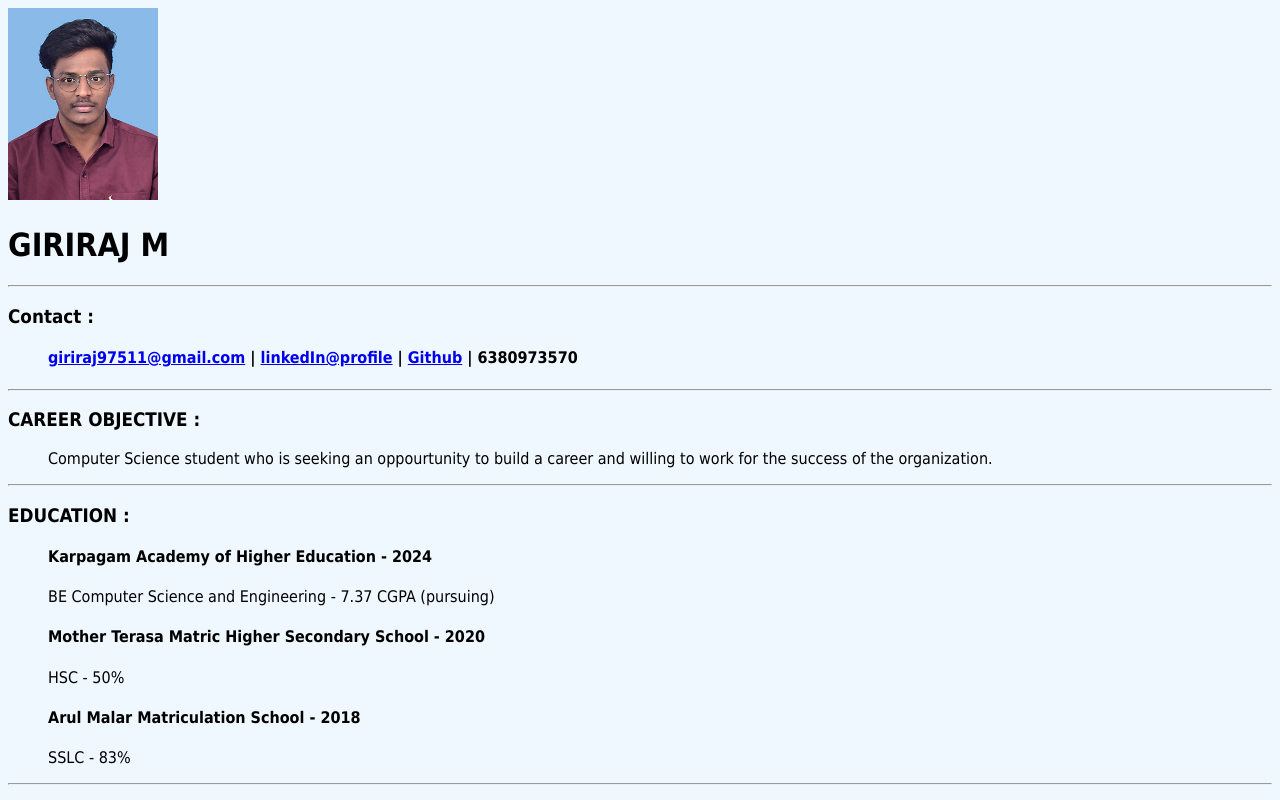
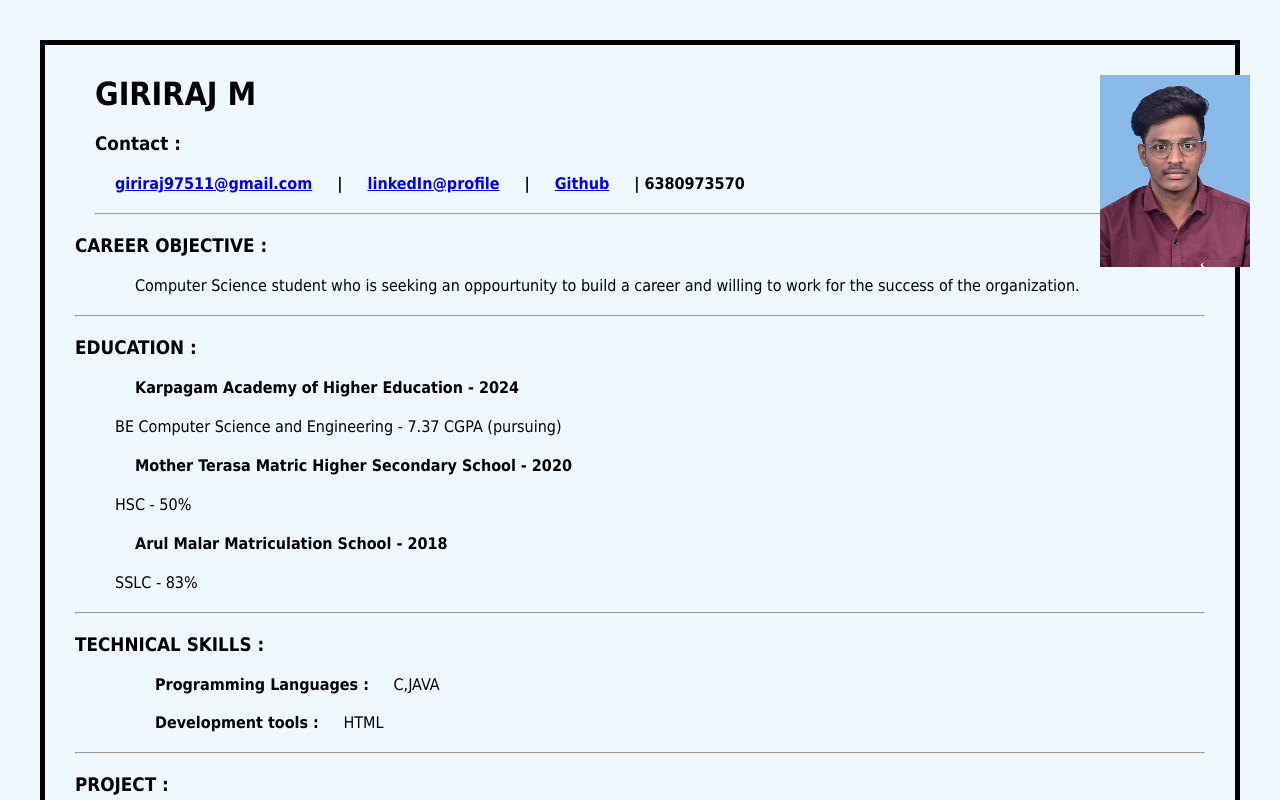
Before and after one commit to Foxygiri/resume, a plain HTML site: page resume.html in a window 1280 px wide. Shown: the top 800 px of the page. Drawn offline with Linux system fonts and the light colour scheme.

Commit message:
making changes

```diff
--- /dev/null
+++ b/resume.css
@@ -0,0 +1,18 @@
+*{
+    background-color:  #f0f8ff;
+    font-family: Tahoma, sans-serif;
+    margin: 20px;
+}
+body{
+    border: 5px solid black;
+    padding: 10px;
+}
+#profilepic{
+    position: absolute;
+    top: 55px;
+    width: 150px;
+    margin-left: 1045px;
+}
+#contact{
+    padding: 0px;
+}
--- a/resume.html
+++ b/resume.html
@@ -1,24 +1,24 @@
 <!DOCTYPE html>
-<html lang="en" style="background: #f0f8ff;">
+<html lang="en">
 <head>
     <meta charset="UTF-8">
     <meta http-equiv="X-UA-Compatible" content="IE=edge">
     <meta name="viewport" content="width=device-width, initial-scale=1.0">
     <title>My Resume</title>
-    <style>
-    body{
-        font-family: Tahoma, sans-serif;
-    }
-    </style>
+    <link rel="stylesheet" href="./resume.css">
 </head>
 <body>
-    <img src="./images/9923.jpg" alt="giri's profile photo" width="150"/>
-    <h1>GIRIRAJ M</h1><hr>
-    <div style="clear: both;">
+    <div id="profile">
+        <h1>GIRIRAJ M</h1>
+    </div>
+    <img id="profilepic" src="./images/9923.jpg" alt="giri's profile photo"/>
+    <div id="contact">
         <h3 >Contact :</h3>
-        <ul><h4><a href="giriraj97511@gmail.com">giriraj97511@gmail.com</a> | <a href="https://www.linkedin.com/in/giriraj-m-63127b228/">linkedIn@profile</a> | <a href="https://github.com/Foxygiri">Github</a> | 6380973570</h4>
-    </ul></div>
-    <hr>
+        <h4><a href="giriraj97511@gmail.com">giriraj97511@gmail.com</a> |
+            <a href="https://www.linkedin.com/in/giriraj-m-63127b228/">linkedIn@profile</a> |
+            <a href="https://github.com/Foxygiri">Github</a> | 6380973570
+        </h4><hr>
+    </div>
     <h3>CAREER OBJECTIVE :</h3>
     <ul><p>
         Computer Science student who is seeking an
@@ -75,8 +75,3 @@
         I hereby declare the above information are true.
     </p></ul><hr>
 </body>
-<<<<<<< HEAD
-</html>
-=======
-</html>
->>>>>>> 33289a3584e6b5e994fc3d6185261479c8f31fca
```
